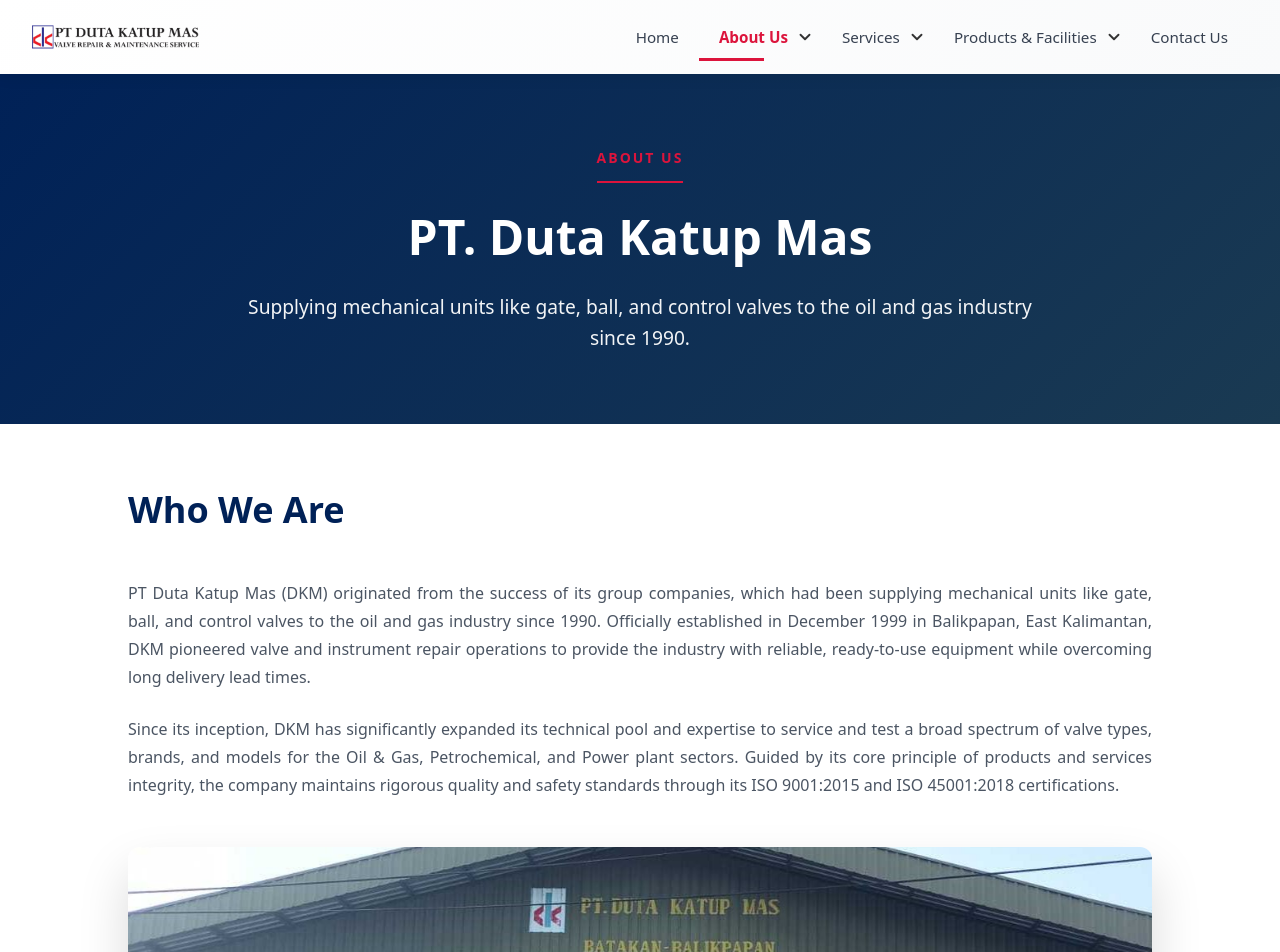
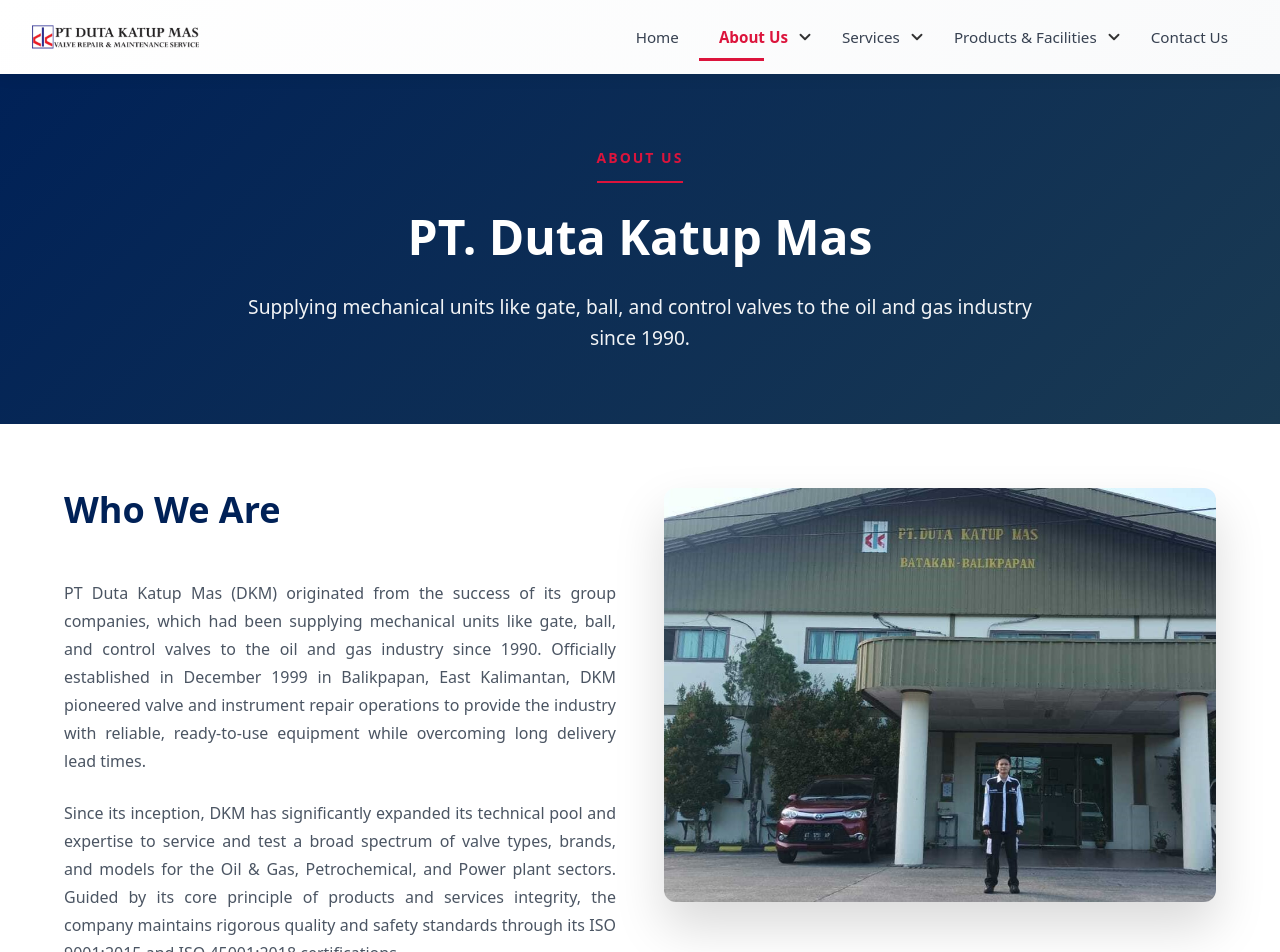
Before and after one commit to fatwaalc/KP-CompanyProfile-Duta-Katup-Mas, a Vue app: page /about in a window 1280 px wide. Shown: the top 952 px of the page. Built offline with nearby package versions, Linux system fonts and the light colour scheme.

Commit message:
update: added responsive

```diff
--- a/src/components/sections/WhoWeAreSection.vue
+++ b/src/components/sections/WhoWeAreSection.vue
@@ -1,11 +1,13 @@
 <template>
-  <section class="py-16 md:py-12 sm:py-8 px-8 md:px-4 bg-white">
-    <div class="max-w-5xl mx-auto grid grid-cols-2 md:grid-cols-1 gap-12 md:gap-8 items-center">
-      <!-- Left Content -->
-      <div class="flex flex-col">
-        <h2 class="text-4xl lg:text-3xl md:text-2xl font-bold text-dkm-dark m-0 mb-8 md:mb-6 relative pb-4 after:absolute after:bottom-0 after:left-0 after:w-15 after:h-1 after:bg-linear-to-r after:from-dkm-crimson after:to-dkm-dark-red after:rounded">Who We Are</h2>
+  <section class="py-16 md:py-12 sm:py-8 px-6 md:px-4 bg-white">
+    <div class="who-grid max-w-6xl mx-auto">
+      <!-- Heading -->
+      <div class="who-heading">
+        <h2 class="text-4xl lg:text-3xl md:text-2xl font-bold text-dkm-dark m-0 mb-2 relative pb-4 after:absolute after:bottom-0 after:left-0 after:w-15 after:h-1 after:bg-linear-to-r after:from-dkm-crimson after:to-dkm-dark-red after:rounded">Who We Are</h2>
+      </div>
 
-        <div class="flex flex-col gap-6 md:gap-5">
+      <!-- Description -->
+      <div class="who-description flex flex-col gap-6 md:gap-5">
         <p class="text-base md:text-sm leading-relaxed text-gray-600 m-0 text-justify md:text-left">
           PT Duta Katup Mas (DKM) originated from the success of its group companies,
           which had been supplying mechanical units like gate, ball, and control valves to the oil and gas industry since 1990.
@@ -19,11 +21,10 @@
           the company maintains rigorous quality and safety standards through its ISO 9001:2015 and ISO 45001:2018 certifications.
         </p>
       </div>
-      </div>
 
       <!-- Right Image -->
-      <div class="flex items-start justify-center">
-        <div class="relative w-full aspect-video rounded-xl overflow-hidden shadow-2xl transition-all hover:-translate-y-2 hover:shadow-3xl">
+      <div class="who-image-wrap flex items-start justify-end">
+        <div class="relative w-full aspect-4/3 rounded-xl overflow-hidden shadow-2xl transition-all hover:-translate-y-2 hover:shadow-3xl">
           <img
             src="@/assets/images/miniaboutdkm.jpg"
             alt="PT. Duta Katup Mas Facility"
@@ -38,3 +39,48 @@
 <script setup>
 // No script needed for this section
 </script>
+
+<style scoped>
+.who-grid {
+  display: grid;
+  grid-template-columns: 1fr;
+  gap: 2rem;
+  align-items: start;
+}
+
+.who-heading {
+  order: 1;
+}
+
+.who-description {
+  order: 2;
+}
+
+.who-image-wrap {
+  order: 3;
+}
+
+@media (min-width: 1024px) {
+  .who-grid {
+    grid-template-columns: repeat(2, minmax(0, 1fr));
+    column-gap: 3rem;
+    row-gap: 1.5rem;
+  }
+
+  .who-heading {
+    grid-column: 1;
+    grid-row: 1;
+  }
+
+  .who-description {
+    grid-column: 1;
+    grid-row: 2;
+  }
+
+  .who-image-wrap {
+    grid-column: 2;
+    grid-row: 1 / span 2;
+    order: initial;
+  }
+}
+</style>
```
Lines whose indentation alone changed are shown as unchanged.
